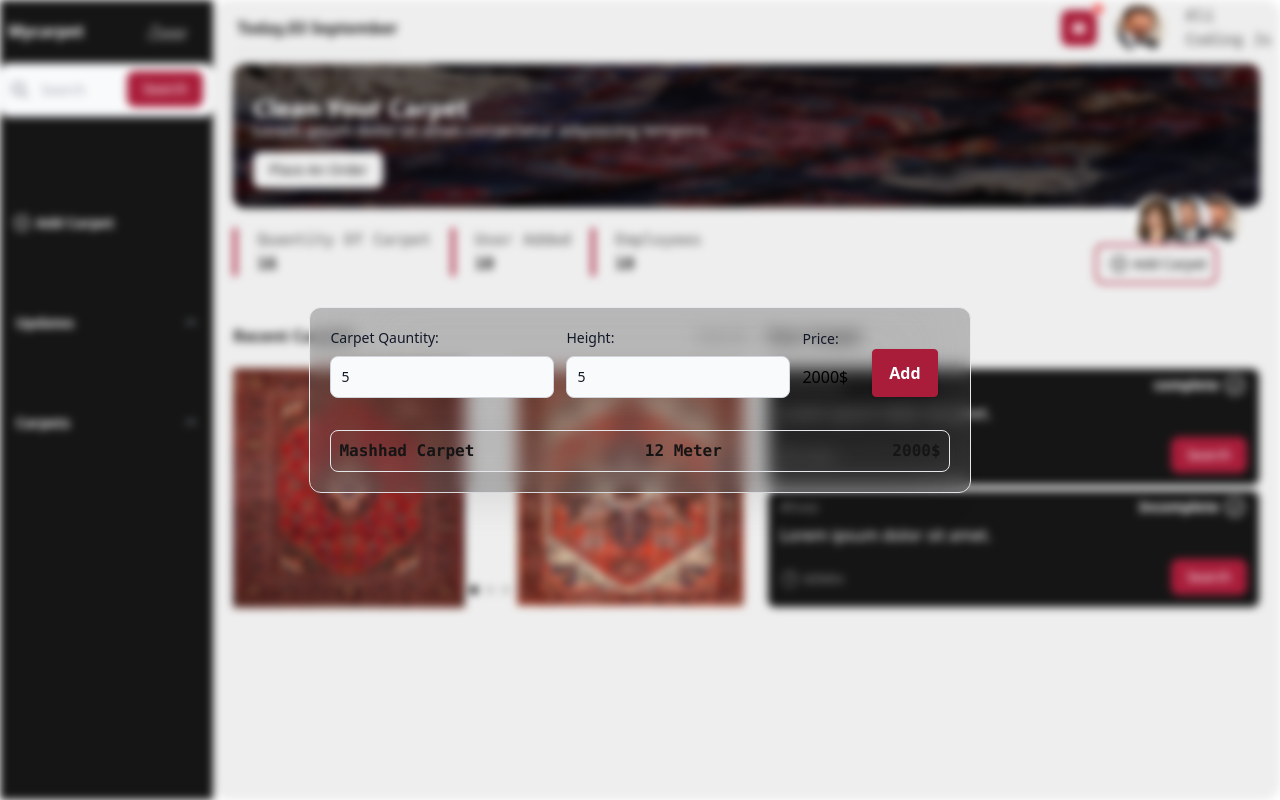
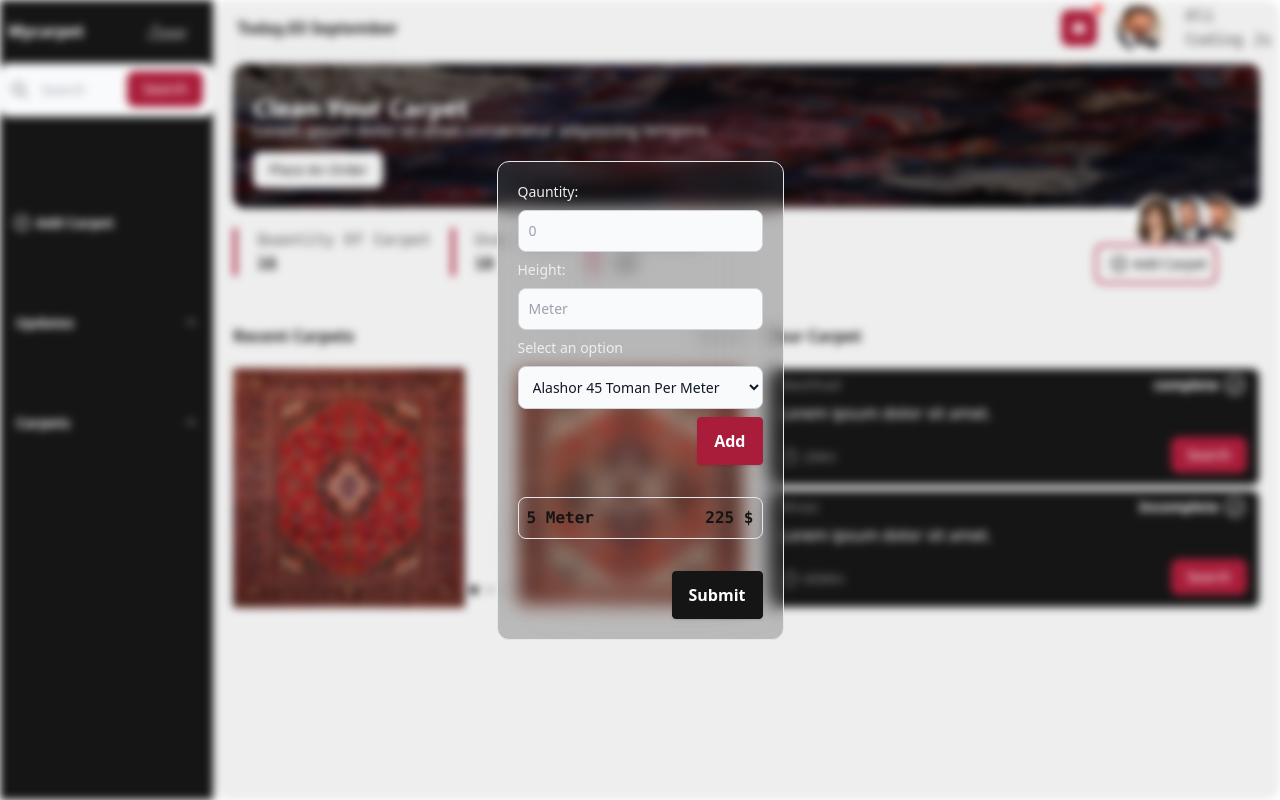
Before and after one commit to alibazregarijs/mycarpet, a Next.js app: page /home in a window 1280 px wide. Both pictures are taken after typing "5", "5" into the empty fields and a click on the button "Add". Built offline with nearby package versions, Linux system fonts and the light colour scheme.

Commit message:
add-menu-price-complete

```diff
--- a/app/home/page.jsx
+++ b/app/home/page.jsx
@@ -10,14 +10,12 @@ import Form from "@/components/Form";
 
 const Home = () => {
   const [submiting, setSubmiting] = useState(false);
-  const [carpet, setCarpet] = useState({
-    id: "",
-    name: "",
-    width: "",
-    height: "",
-    price: "",
-    customerId: "",
-  });
+  const [addCarpet, setAddCarpet] = useState(false);
+  const [quantity, setQuantity] = useState(null);
+  const [price, setPrice] = useState(45);
+  const [height, setHeight] = useState(null);
+  const [carpetType, setCarpetType] = useState(null);
+  const [carpets, setCarpets] = useState([]);
   const [navToggleContext, setNavToggleContext] = useState(true);
   const toggleAnimataion = navToggleContext
     ? "lg:grid hidden col-span-2  row-span-12 min-h-screen  bg-myBlack overflow-y-scroll  hide-scrollbar "
@@ -30,10 +28,20 @@ const Home = () => {
       <div className="flex justify-center items-center absolute h-screen z-10 top-0 bottom-0 left-0 right-0">
         <Form
           type="Create"
-          carpet={carpet}
-          setCarpet={setCarpet}
+          carpets={carpets}
+          setCarpets={setCarpets}
           submiting={submiting}
           handleSubmiting={createCarpet}
+          addCarpet={addCarpet}
+          setAddCarpet={setAddCarpet}
+          quantity={quantity}
+          price={price}
+          height={height}
+          CarpetType={carpetType}
+          setQuantity={setQuantity}
+          setPrice={setPrice}
+          setHeight={setHeight}
+          setCarpetType={setCarpetType}
         />
       </div>
       <div className="h-screen overflow-y-scroll  hide-scrollbar blur-sm">
--- a/components/CreateOrder.jsx
+++ b/components/CreateOrder.jsx
@@ -3,32 +3,7 @@ import React from "react";
 import { useState } from "react";
 
 const CreateOrder = () => {
-  const [submiting, setSubmiting] = useState(false);
-  const [carpet, setCarpet] = useState({
-    id:'',
-    name:'',
-    width:'',
-    height:'',
-    price:'',
-    customerId:''
-
-  });
-
-  const createCarpet = async (e) => {
-
-  }
-
-
-  return (
-    <Form
-        type = "Create"
-        carpet = {carpet}
-        setCarpet = {setCarpet}
-        submiting = {submiting}
-        handleSubmiting = {createCarpet}
-
-    />
-  );
+  return <h1></h1>;
 };
 
 export default CreateOrder;
--- a/components/Form.jsx
+++ b/components/Form.jsx
@@ -1,32 +1,84 @@
 import React from "react";
+import { useRef } from "react";
+import { toast } from "react-toastify";
+import "react-toastify/dist/ReactToastify.css";
 
-const Form = ({ type, carpet, setCarpet, submiting, handleSubmiting }) => {
+const Form = ({
+  type,
+  carpets,
+  setCarpets,
+  addCarpet,
+  setAddCarpet,
+  submiting,
+  handleSubmiting,
+  quantity,
+  carpetType,
+  price,
+  height,
+  setQuantity,
+  setPrice,
+  setHeight,
+  setCarpetType,
+}) => {
+  let myFormRef = useRef(null);
+  const clearForm = () => {
+    myFormRef.reset();
+  };
+
+  const handleSelect = (e) => {
+    console.log(e.target.value);
+  };
+
+  const handleSubmitForm = (e) => {
+    e.preventDefault();
+
+    console.log(price, "price after add");
+
+    if (quantity != 0) {
+      setCarpets((carpets) => [
+        ...carpets,
+        {
+          quantity: quantity,
+          carpetType: carpetType,
+          price: price * height,
+          height: height,
+        },
+      ]);
+      setAddCarpet(true);
+    } else {
+      toast.error("the quantity of carpet must be bigger than 0", {
+        position: toast.POSITION.TOP_CENTER,
+        autoClose: 20000,
+      });
+    }
+  };
+
   return (
     <div className="flex flex-col  gap-3 glassmorphism shadow-lg">
       <div className="flex justify-center items-center gap-3 ">
-        <div className="flex justify-center items-center">
-          <form class="max-w-sm mx-auto">
+        <div className="flex justify-center items-center ">
+          <form
+            ref={(el) => (myFormRef = el)}
+            className="max-w-sm mx-auto space-y-2"
+          >
             <label
-              for="number-input"
-              class="block mb-2 text-sm font-medium text-gray-900 dark:text-white"
+              htmlFor="number-input"
+              className="block mb-2 text-sm font-medium text-myWhite dark:text-white"
             >
-              Carpet Qauntity:
+              Qauntity:
             </label>
             <input
               type="number"
               id="number-input"
               aria-describedby="helper-text-explanation"
-              class="bg-gray-50 border border-gray-300 text-gray-900 text-sm rounded-lg focus:ring-blue-500 focus:border-blue-500 block w-full p-2.5 dark:bg-gray-700 dark:border-gray-600 dark:placeholder-gray-400 dark:text-white dark:focus:ring-blue-500 dark:focus:border-blue-500"
+              className="bg-gray-50 border border-gray-300 text-gray-900 text-sm rounded-lg focus:ring-blue-500 focus:border-blue-500 block w-full p-2.5 dark:bg-gray-700 dark:border-gray-600 dark:placeholder-gray-400 dark:text-white dark:focus:ring-blue-500 dark:focus:border-blue-500"
               placeholder="0"
               required
+              onChange={(e) => setQuantity(e.target.value)}
             />
-          </form>
-        </div>
-        <div className="flex justify-center items-center">
-          <form class="max-w-sm mx-auto">
             <label
-              for="number-input"
-              class="block mb-2 text-sm font-medium text-gray-900 dark:text-white"
+              htmlFor="number-input"
+              className="block mb-2 text-sm font-medium text-myWhite dark:text-white"
             >
               Height:
             </label>
@@ -34,37 +86,67 @@ const Form = ({ type, carpet, setCarpet, submiting, handleSubmiting }) => {
               type="number"
               id="number-input"
               aria-describedby="helper-text-explanation"
-              class="bg-gray-50 border border-gray-300 text-gray-900 text-sm rounded-lg focus:ring-blue-500 focus:border-blue-500 block w-full p-2.5 dark:bg-gray-700 dark:border-gray-600 dark:placeholder-gray-400 dark:text-white dark:focus:ring-blue-500 dark:focus:border-blue-500"
+              className="bg-gray-50 border border-gray-300 text-gray-900 text-sm rounded-lg focus:ring-blue-500 focus:border-blue-500 block w-full p-2.5 dark:bg-gray-700 dark:border-gray-600 dark:placeholder-gray-400 dark:text-white dark:focus:ring-blue-500 dark:focus:border-blue-500"
               placeholder="Meter"
               required
+              onChange={(e) => setHeight(e.target.value)}
             />
-          </form>
-        </div>
-
-        <div className="flex justify-center items-center">
-          <form class="flex flex-col max-w-sm mx-auto">
             <label
-              for="number-input"
-              class="block mb-2 text-sm font-medium text-gray-900 dark:text-white"
+              htmlFor="countries"
+              className="block mb-2 text-sm font-medium text-myWhite dark:text-white"
             >
-              Price:
+              Select an option
             </label>
-
-            <p className="text-center my-2">2000$</p>
-          </form>
-        </div>
-        <div className="flex mt-5 mx-3  h-12 ">
-          <button className="bg-myRed   hover:A91D3A text-white font-semibold py-2 px-4 border border-myRed rounded shadow">
+            <select
+              id="countries"
+              value={price}
+              className="bg-gray-50 border border-gray-300 text-gray-900 text-sm rounded-lg focus:ring-blue-500 focus:border-blue-500 block w-full p-2.5 dark:bg-gray-700 dark:border-gray-600 dark:placeholder-gray-400 dark:text-white dark:focus:ring-blue-500 dark:focus:border-blue-500"
+              onChange={(e) => {
+                setPrice(e.target.value);
+              }}
+            >
+              <option defaultValue={45} value={45}>
+                Alashor 45 Toman Per Meter
+              </option>
+              <option value={25}>Nanoshor 25 Toman Per Meter</option>
+            </select>
+            <div className="flex flex-row-reverse mt-5  h-12 ">
+              <button
+                onClick={(e) => {
+                  handleSubmitForm(e), clearForm();
+                }}
+                className="bg-myRed   hover:A91D3A text-white font-semibold py-2 px-4 border border-myRed rounded shadow"
+              >
                 Add
               </button>
             </div>
+          </form>
+        </div>
       </div>
 
+      {addCarpet &&
+        carpets.map((carpet, index) => (
+          <div key={index}>
             <div className="flex justify-between items-center mt-5 border p-2 rounded-lg shadow-2xl ">
-        <h1 className="font-bold font-mono  text-myBlack ">Mashhad Carpet </h1>
-        <h2 className="font-bold font-mono  text-myBlack ">12 Meter </h2>
-        <p className="font-bold font-mono  text-myBlack">2000$</p>
+              <h2 className="font-bold font-mono  text-myBlack ">
+                {carpet.height} Meter
+              </h2>
+              <p className="font-bold font-mono  text-myBlack">
+                {carpet.price} $
+              </p>
             </div>
+          </div>
+        ))}
+      {addCarpet && (
+        <div className="flex  flex-row-reverse  mt-5   h-12">
+          <button
+            onClick={() => setAddCarpet(true)}
+            className="bg-myBlack   hover:A91D3A text-white font-semibold py-2 px-4 border border-myBlack rounded shadow"
+          >
+            Submit
+          </button>
+        </div>
+      )}
     </div>
   );
 };
--- a/package.json
+++ b/package.json
@@ -21,6 +21,7 @@
     "react-dom": "^18",
     "react-router": "^6.26.1",
     "react-router-dom": "^6.26.1",
+    "react-toastify": "^10.0.5",
     "swiper": "^11.1.12"
   },
   "devDependencies": {
```
Also changed, not shown: 1 other file (tests, documents, lock files or other folders). Lines whose indentation alone changed are shown as unchanged.
